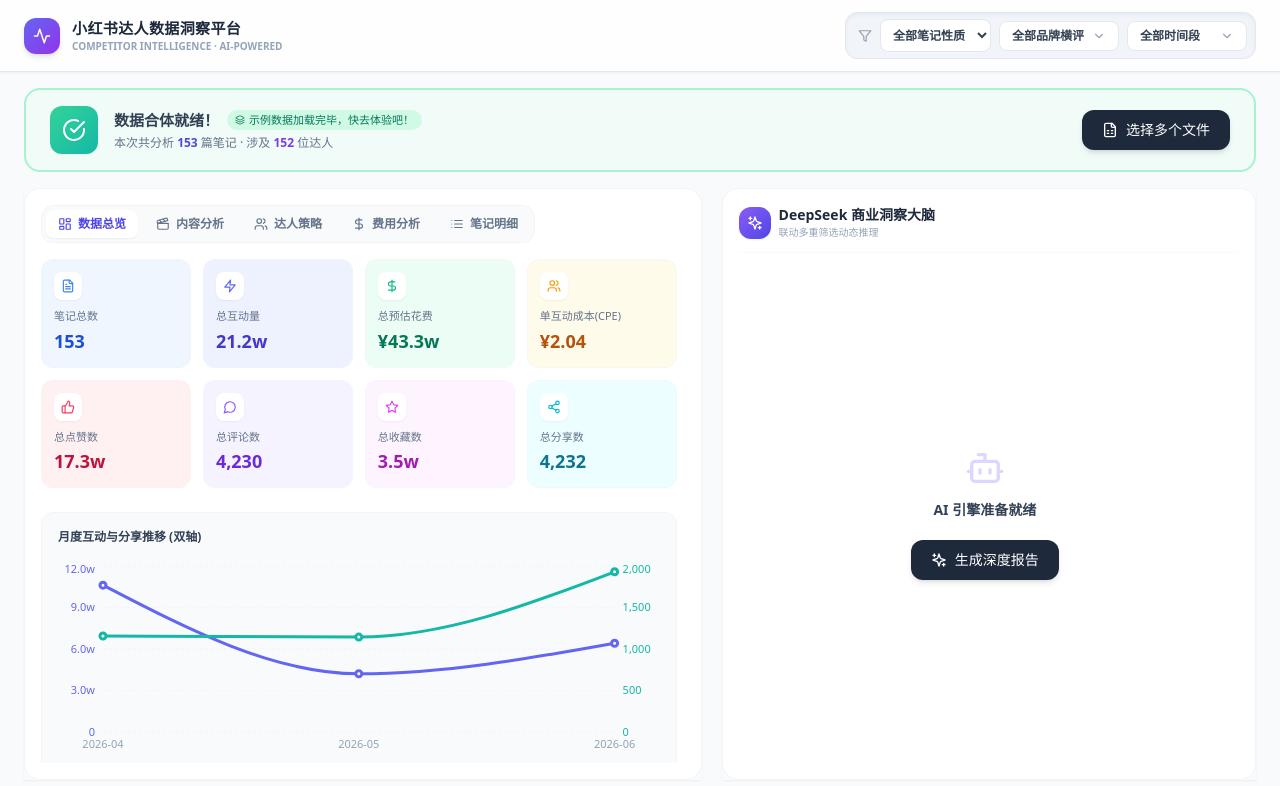
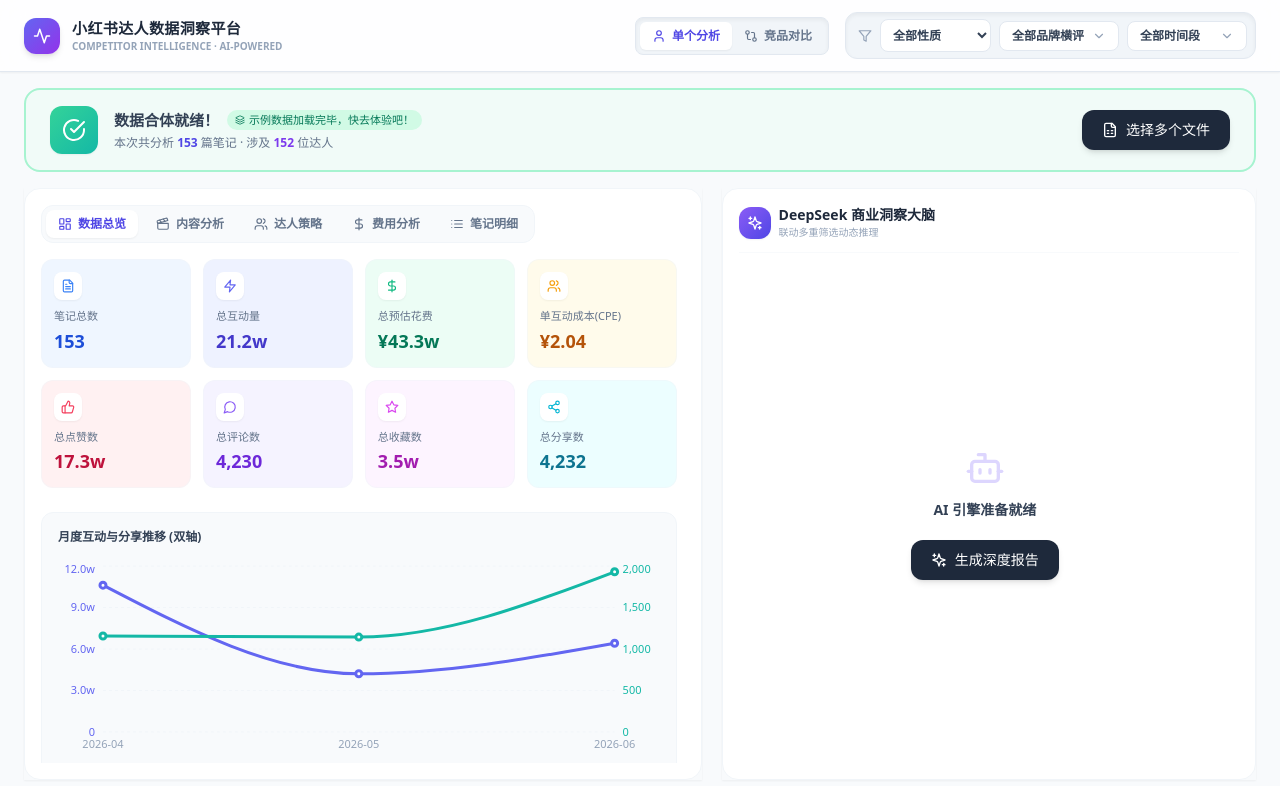
Before and after one commit to lin945448-cloud/ai-platform-new, a React (Vite) app: page / in a window 1280 px wide. Both pictures are taken after a click on the button "体验示例数据". Shown: the top 786 px of the page. Built offline with nearby package versions, Linux system fonts and the light colour scheme.

Commit message:
Update App.tsx

```diff
--- a/src/App.tsx
+++ b/src/App.tsx
@@ -1,13 +1,12 @@
 import React, { useState } from 'react';
 import { ParsedData } from './types';
 import { getEmptyData } from './utils/parseData';
-import { Activity, Filter, ChevronDown, Check } from 'lucide-react';
+import { Activity, Filter, ChevronDown, Check, GitCompare, User } from 'lucide-react';
 import { UploadBar } from './components/UploadBar';
 import { Dashboard } from './components/Dashboard';
 import { AIPanel } from './components/AIPanel';
 
-// 手写极其优雅的多选下拉组件
-function MultiSelect({ options, selected, onChange, placeholder }: any) {
+function MultiSelect({ options, selected, onChange, placeholder, isCompareMode }: any) {
   const [isOpen, setIsOpen] = useState(false);
   const isAll = selected.length === 0;
 
@@ -18,21 +17,22 @@ function MultiSelect({ options, selected, onChange, placeholder }: any) {
 
   return (
     <div className="relative">
-      {/* 隐形遮罩，点击外部自动关闭 */}
       {isOpen && <div className="fixed inset-0 z-40" onClick={() => setIsOpen(false)} />}
 
       <div
         onClick={() => setIsOpen(!isOpen)}
         className="relative z-50 flex items-center justify-between gap-2 px-3 py-1.5 bg-white border border-slate-200 rounded-lg cursor-pointer hover:border-indigo-300 transition-colors min-w-[120px]"
       >
-        <span className="text-xs font-bold text-slate-700 truncate max-w-[100px]">
-          {isAll ? placeholder : `${selected[0]} ${selected.length > 1 ? `(+${selected.length - 1})` : ''}`}
+        <span className="text-xs font-bold text-slate-700 truncate max-w-[120px]">
+          {isCompareMode && isAll ? '请勾选对比品牌' : isAll ? placeholder : `${selected[0]} ${selected.length > 1 ? `(+${selected.length - 1})` : ''}`}
         </span>
         <ChevronDown size={14} className={`text-slate-400 transition-transform ${isOpen ? 'rotate-180' : ''}`} />
       </div>
 
       {isOpen && (
-        <div className="absolute z-50 top-full left-0 mt-1 w-48 bg-white border border-slate-100 rounded-xl shadow-xl py-1 max-h-60 overflow-y-auto custom-scroll">
+        <div className="absolute z-50 top-full right-0 mt-1 w-48 bg-white border border-slate-100 rounded-xl shadow-xl py-1 max-h-60 overflow-y-auto custom-scroll">
+          {!isCompareMode && (
+            <>
               <div
                 onClick={() => { onChange([]); setIsOpen(false); }}
                 className={`px-3 py-2 text-xs font-bold cursor-pointer flex items-center justify-between hover:bg-slate-50 ${isAll ? 'text-indigo-600' : 'text-slate-600'}`}
@@ -41,6 +41,8 @@ function MultiSelect({ options, selected, onChange, placeholder }: any) {
                 {isAll && <Check size={14} />}
               </div>
               <div className="h-px bg-slate-100 my-1 mx-2" />
+            </>
+          )}
           {options.map((opt: string) => {
             const isSelected = selected.includes(opt);
             return (
@@ -62,9 +64,18 @@ function MultiSelect({ options, selected, onChange, placeholder }: any) {
 export default function App() {
   const [data, setData] = useState<ParsedData>(getEmptyData());
   const [selectedCommercial, setSelectedCommercial] = useState<string>('全部');
-  // 修改为数组，支持多选！
   const [selectedBrands, setSelectedBrands] = useState<string[]>([]);
   const [selectedMonths, setSelectedMonths] = useState<string[]>([]);
+
+  // 新增：双模切换状态
+  const [analysisMode, setAnalysisMode] = useState<'single' | 'compare'>('single');
+
+  const handleModeChange = (mode: 'single' | 'compare') => {
+    setAnalysisMode(mode);
+    if (mode === 'compare' && selectedBrands.length === 0 && data.brands.length > 0) {
+      setSelectedBrands(data.brands.slice(0, 2)); // 默认选两个对比
+    }
+  };
 
   return (
     <div className="min-h-screen bg-slate-50 flex flex-col" style={{ height: '100vh', overflow: 'hidden' }}>
@@ -80,19 +91,25 @@ export default function App() {
         </div>
 
         {data.totalNotes > 0 && (
-          <div className="flex items-center gap-3">
+          <div className="flex items-center gap-4">
+            {/* 新增：模式切换器 */}
+            <div className="flex items-center bg-slate-100 p-1 rounded-lg shadow-inner border border-slate-200">
+              <button onClick={() => handleModeChange('single')} className={`flex items-center gap-1.5 px-3 py-1.5 rounded-md text-xs font-bold transition-all ${analysisMode === 'single' ? 'bg-white shadow-sm text-indigo-600' : 'text-slate-500 hover:text-slate-700'}`}>
+                <User size={14} /> 单个分析
+              </button>
+              <button onClick={() => handleModeChange('compare')} className={`flex items-center gap-1.5 px-3 py-1.5 rounded-md text-xs font-bold transition-all ${analysisMode === 'compare' ? 'bg-white shadow-sm text-indigo-600' : 'text-slate-500 hover:text-slate-700'}`}>
+                <GitCompare size={14} /> 竞品对比
+              </button>
+            </div>
+
             <div className="flex items-center gap-2 bg-slate-100 border border-slate-200 rounded-xl px-2 py-1.5 shadow-inner">
               <Filter size={14} className="text-slate-400 ml-1" />
-
-              {/* 性质依然单选（最合理） */}
               <select value={selectedCommercial} onChange={(e) => setSelectedCommercial(e.target.value)} className="bg-white border border-slate-200 rounded-lg px-2 py-1.5 text-xs font-bold text-slate-700 outline-none cursor-pointer hover:border-indigo-300">
-                <option value="全部">全部笔记性质</option>
+                <option value="全部">全部性质</option>
                 <option value="是">仅商业笔记</option>
                 <option value="否">仅非商业笔记</option>
               </select>
-
-              {/* 品牌和月份变成高级多选！ */}
-              <MultiSelect options={data.brands} selected={selectedBrands} onChange={setSelectedBrands} placeholder="全部品牌横评" />
+              <MultiSelect options={data.brands} selected={selectedBrands} onChange={setSelectedBrands} placeholder="全部品牌横评" isCompareMode={analysisMode === 'compare'} />
               <MultiSelect options={data.months} selected={selectedMonths} onChange={setSelectedMonths} placeholder="全部时间段" />
             </div>
           </div>
@@ -105,7 +122,8 @@ export default function App() {
 
       <div className="flex-1 flex gap-5 px-6 pb-5 overflow-hidden min-h-0">
         <div className="flex flex-col h-full shadow-sm" style={{ width: '55%' }}>
-          <Dashboard data={data} selectedCommercial={selectedCommercial} selectedBrands={selectedBrands} selectedMonths={selectedMonths} />
+          {/* 将 mode 传入看板 */}
+          <Dashboard data={data} selectedCommercial={selectedCommercial} selectedBrands={selectedBrands} selectedMonths={selectedMonths} analysisMode={analysisMode} />
         </div>
         <div className="flex flex-col h-full shadow-sm" style={{ flex: 1 }}>
           <AIPanel data={data} selectedCommercial={selectedCommercial} selectedBrands={selectedBrands} selectedMonths={selectedMonths} />
```
Lines whose indentation alone changed are shown as unchanged.
